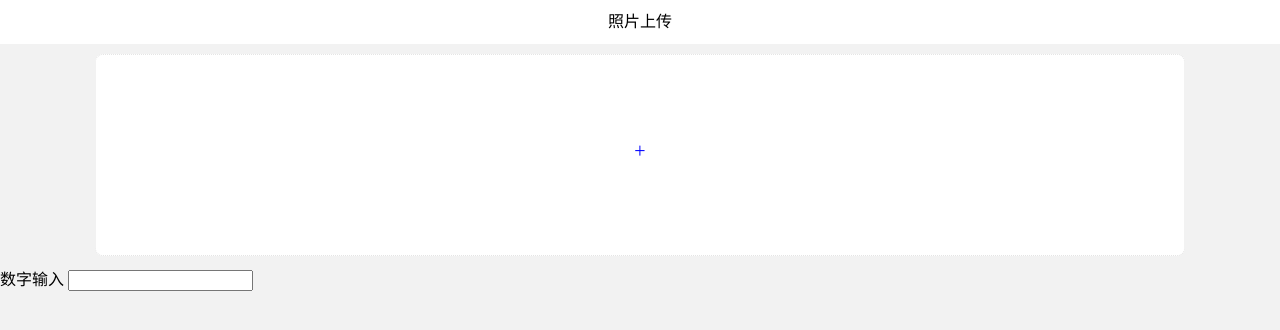
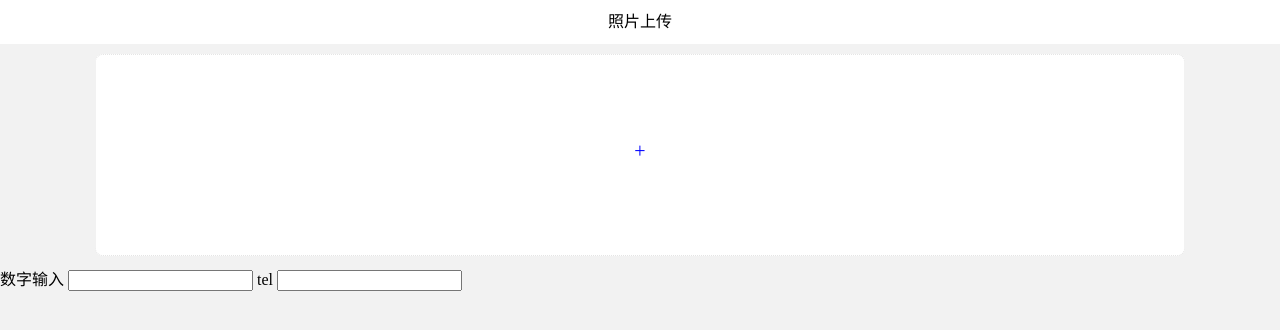
Before and after one commit to GWJacqueline/camera, a plain HTML site: page index.html in a window 1280 px wide. Drawn offline with Linux system fonts and the light colour scheme.

Commit message:
ios type number 测试

```diff
--- a/index.html
+++ b/index.html
@@ -34,6 +34,8 @@
       </section>
       <label>数字输入</label>
       <input type="number" minlength="10" pattern="[0-9]*" />
+      <label>tel</label>
+      <input type="tel" />
     </section>
   </body>
   <script src="js/jquery.min.js"></script>
```
